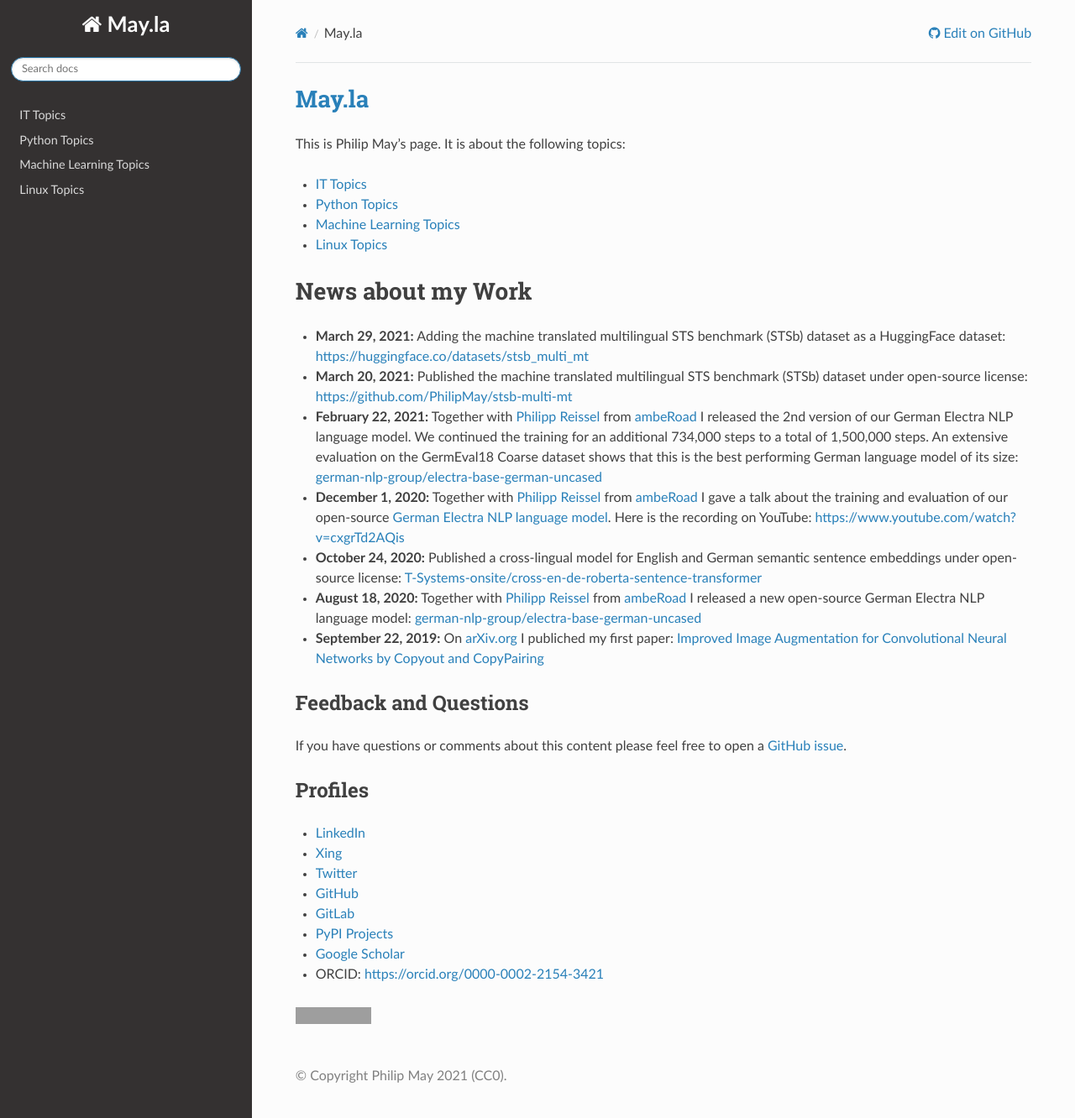
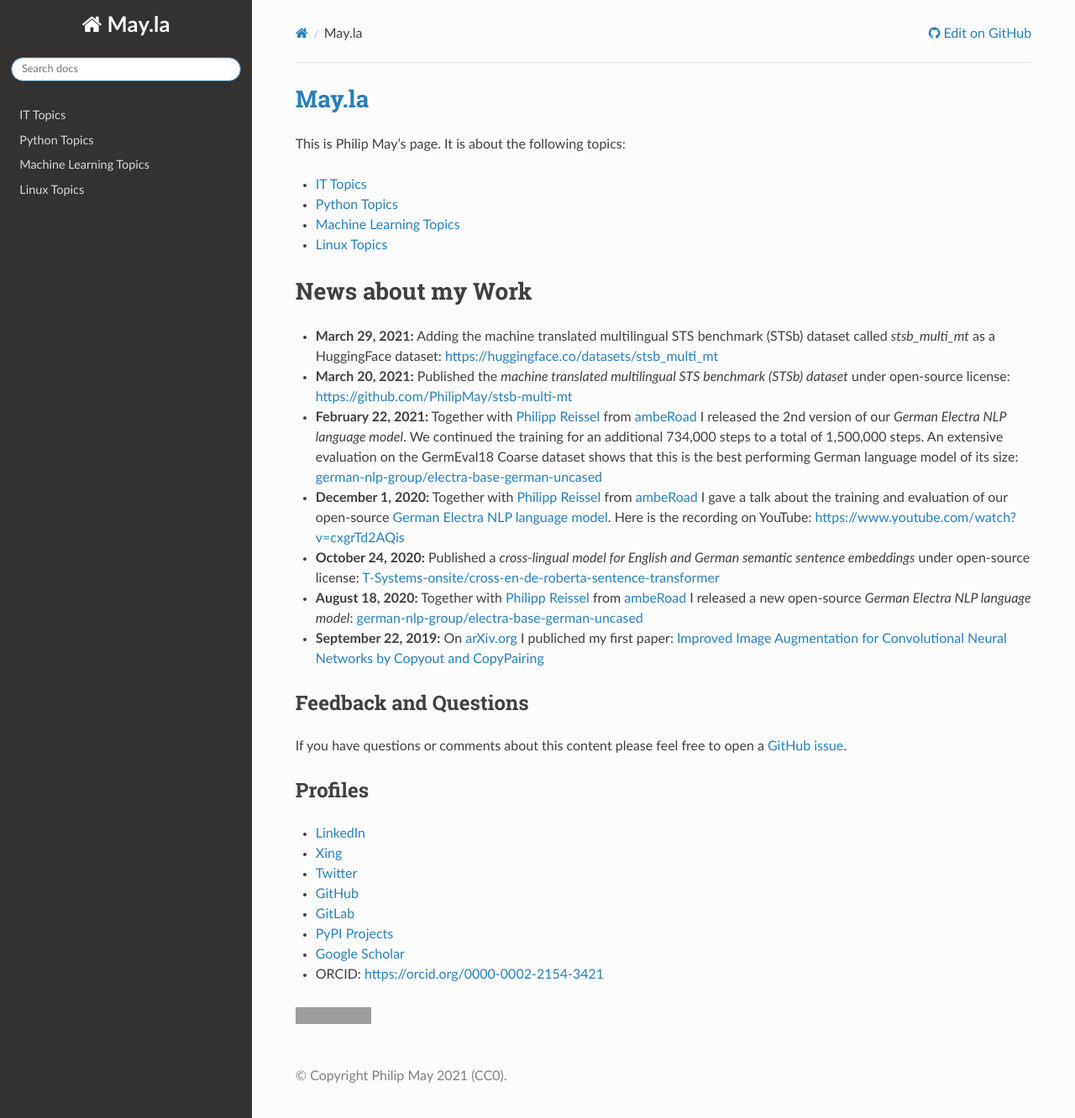
Before and after one commit to PhilipMay/May.la, a Sphinx documentation site: the page built from source/index.md, in a window 1280 px wide and 1332 px high. Shown: the whole window at 84% size. Built offline with Sphinx 7.4.7 and the Read the Docs theme 2.0.0, drawn with Linux system fonts in a browser that asks for light colours; grey boxes are pictures that could not be loaded.

Commit message:
Update index.md

````diff
--- a/source/index.md
+++ b/source/index.md
@@ -13,12 +13,12 @@
 ```
 
 # News about my Work
-- **March 29, 2021:** Adding the machine translated multilingual STS benchmark (STSb) dataset as a HuggingFace dataset: https://huggingface.co/datasets/stsb_multi_mt
-- **March 20, 2021:** Published the machine translated multilingual STS benchmark (STSb) dataset under open-source license: https://github.com/PhilipMay/stsb-multi-mt
-- **February 22, 2021:** Together with [Philipp Reissel](https://twitter.com/phil_ipp_) from [ambeRoad](https://amberoad.de/) I released the 2nd version of our German Electra NLP language model. We continued the training for an additional 734,000 steps to a total of 1,500,000 steps. An extensive evaluation on the GermEval18 Coarse dataset shows that this is the best performing German language model of its size: [german-nlp-group/electra-base-german-uncased](https://huggingface.co/german-nlp-group/electra-base-german-uncased)
+- **March 29, 2021:** Adding the machine translated multilingual STS benchmark (STSb) dataset called *stsb_multi_mt* as a HuggingFace dataset: https://huggingface.co/datasets/stsb_multi_mt
+- **March 20, 2021:** Published the *machine translated multilingual STS benchmark (STSb) dataset* under open-source license: https://github.com/PhilipMay/stsb-multi-mt
+- **February 22, 2021:** Together with [Philipp Reissel](https://twitter.com/phil_ipp_) from [ambeRoad](https://amberoad.de/) I released the 2nd version of our *German Electra NLP language model*. We continued the training for an additional 734,000 steps to a total of 1,500,000 steps. An extensive evaluation on the GermEval18 Coarse dataset shows that this is the best performing German language model of its size: [german-nlp-group/electra-base-german-uncased](https://huggingface.co/german-nlp-group/electra-base-german-uncased)
 - **December 1, 2020:** Together with [Philipp Reissel](https://twitter.com/phil_ipp_) from [ambeRoad](https://amberoad.de/) I gave a talk about the training and evaluation of our open-source [German Electra NLP language model](https://huggingface.co/german-nlp-group/electra-base-german-uncased). Here is the recording on YouTube: https://www.youtube.com/watch?v=cxgrTd2AQis
-- **October 24, 2020:** Published a cross-lingual model for English and German semantic sentence embeddings under open-source license: [T-Systems-onsite/cross-en-de-roberta-sentence-transformer](https://huggingface.co/T-Systems-onsite/cross-en-de-roberta-sentence-transformer)
-- **August 18, 2020:** Together with [Philipp Reissel](https://twitter.com/phil_ipp_) from [ambeRoad](https://amberoad.de/) I released a new open-source German Electra NLP language model: [german-nlp-group/electra-base-german-uncased](https://huggingface.co/german-nlp-group/electra-base-german-uncased)
+- **October 24, 2020:** Published a *cross-lingual model for English and German semantic sentence embeddings* under open-source license: [T-Systems-onsite/cross-en-de-roberta-sentence-transformer](https://huggingface.co/T-Systems-onsite/cross-en-de-roberta-sentence-transformer)
+- **August 18, 2020:** Together with [Philipp Reissel](https://twitter.com/phil_ipp_) from [ambeRoad](https://amberoad.de/) I released a new open-source *German Electra NLP language model*: [german-nlp-group/electra-base-german-uncased](https://huggingface.co/german-nlp-group/electra-base-german-uncased)
 - **September 22, 2019:** On arXiv.org I publiched my first paper: [Improved Image Augmentation for Convolutional Neural Networks by Copyout and CopyPairing](https://arxiv.org/abs/1909.00390)
 
 ## Feedback and Questions
````
